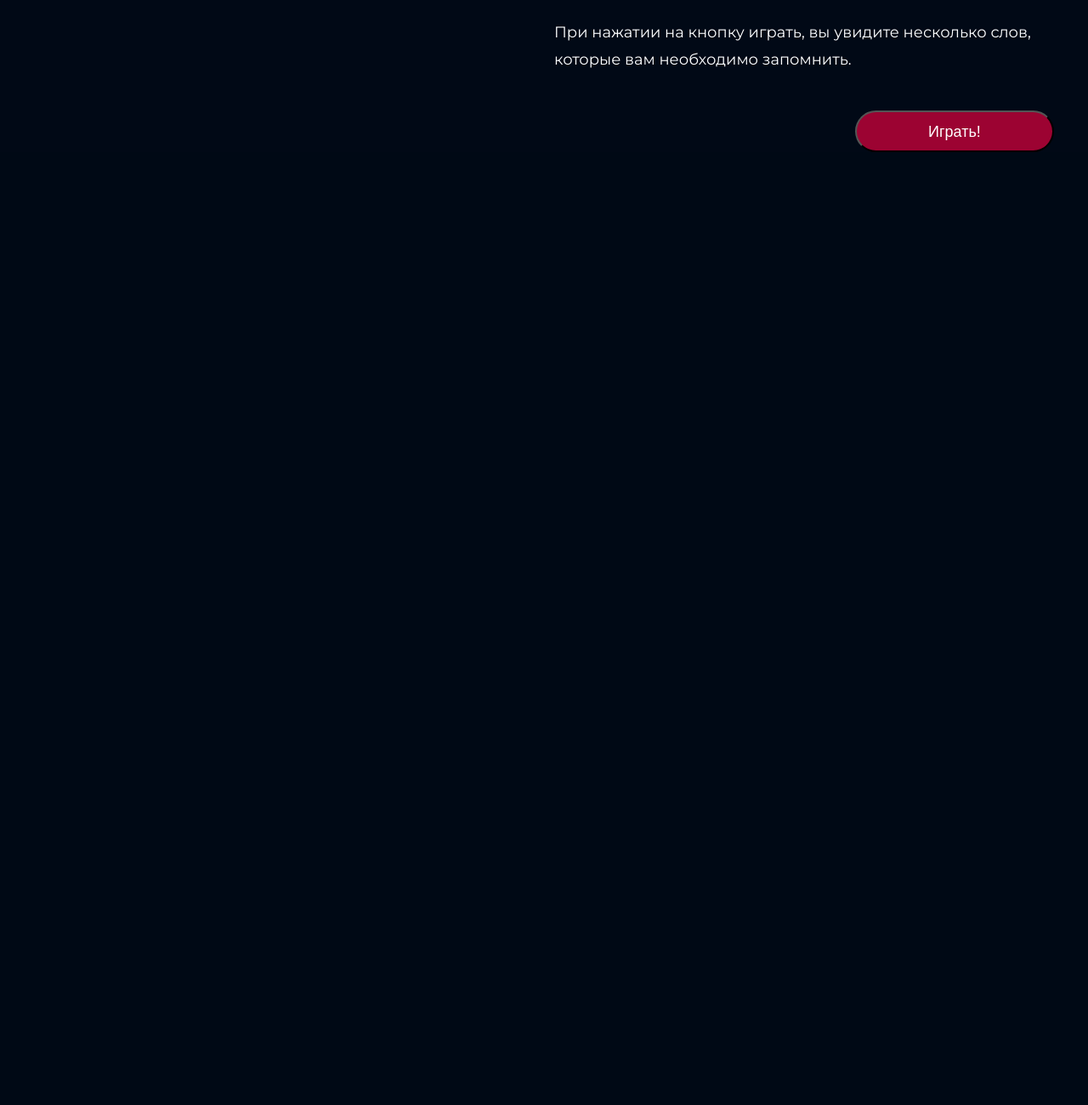
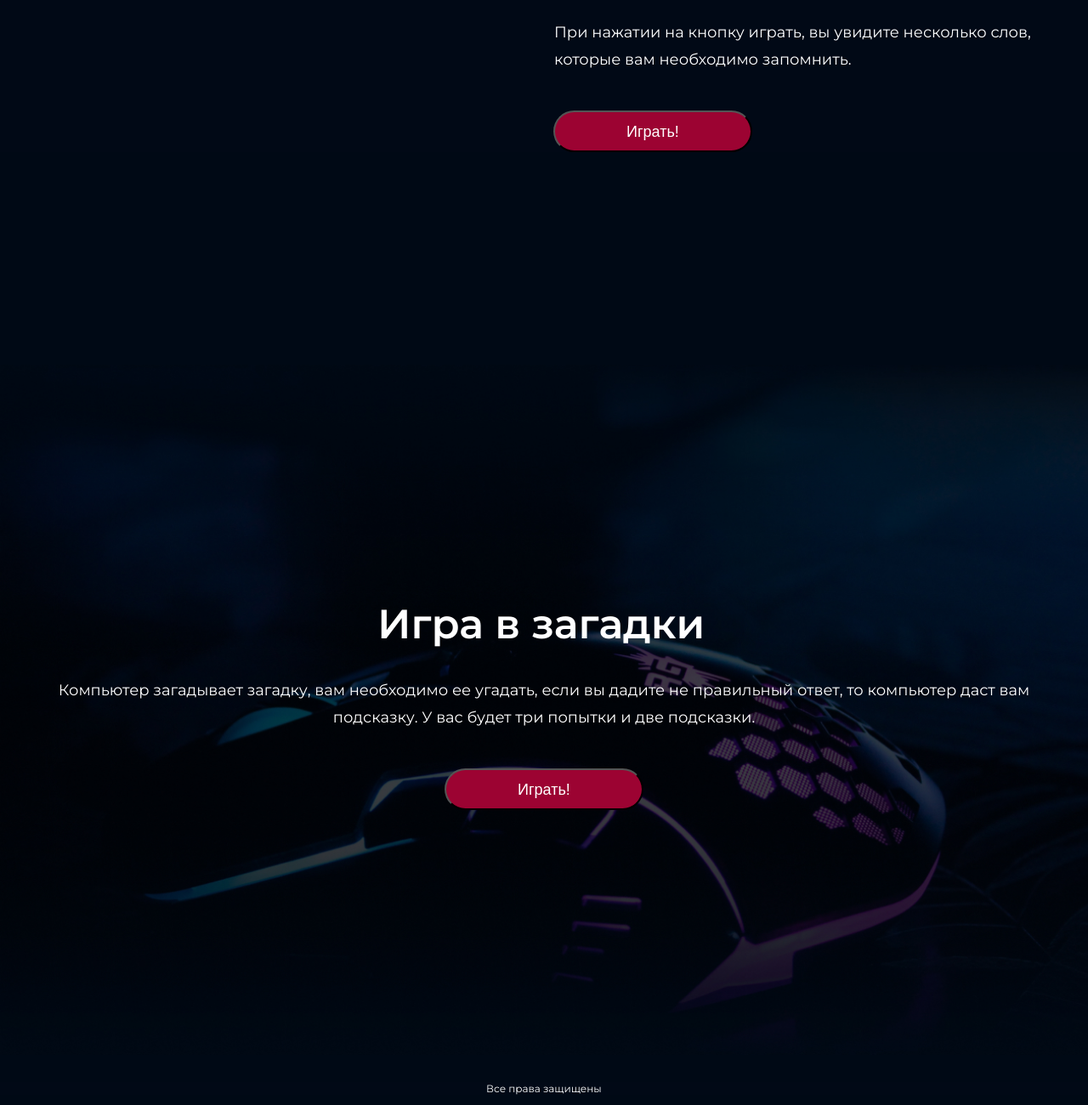
Before and after one commit to olesya-shinka/2-nd-course-hw, a plain HTML site: page index.html in a window 1280 px wide. Shown: the part 2640-3940 px from the top of the page at 85% size. Before the commit the page ends 2819 px from the top, so only its background shows below. Drawn offline with Linux system fonts and the light colour scheme.

Commit message:
wrote in html and changed styles

```diff
--- a/_main.css
+++ b/_main.css
@@ -167,6 +167,7 @@
     display: flex;
     flex-direction: column;
     align-items: flex-end;
+    margin-bottom: 250px;
   }
   .step2_content__title {
     width: 396px;
@@ -177,6 +178,7 @@
     display: flex;
     align-items: center;
     color: #FFFFFF;
+    margin-right: 190px;
   }
   .step2_content__text {
     width: 588px;
@@ -189,3 +191,92 @@
     color: #FFFFFF;
     margin-top: 32px;
   }
+  .button_step2 {
+    margin-top: 44px;
+    width: 234px;
+    height: 49px;
+    background: #9C0332;
+    border-radius: 30px;
+    font-style: normal;
+    font-weight: 400;
+    font-size: 18px;
+    line-height: 22px;
+    align-items: center;
+    display: flex;
+    color: #FFFFFF;
+    justify-content: center;
+    margin-right: 355px;
+  }
+  .button_step2:hover {
+    background: #EB443F;
+  }
+  .step3_content {
+    background-image: url(img/step3-back.jpg);
+    background-size: cover;
+    background-repeat: no-repeat;
+    display: flex;
+    flex-direction: column;
+    align-items: center;
+    padding-top: 276px;
+  }
+  .step3_content__title {
+    width: 392px;
+    font-style: normal;
+    font-weight: 700;
+    font-size: 48px;
+    line-height: 59px;
+    display: flex;
+    align-items: center;
+    text-align: center;
+    color: #FFFFFF;
+  }
+  .step3_content__text {
+    width: 1200px;
+    font-style: normal;
+    font-weight: 300;
+    font-size: 18px;
+    line-height: 32px;
+    display: flex;
+    align-items: center;
+    text-align: center;
+    color: #FFFFFF;
+    margin-top: 32px;
+  }
+  .button_step3 {
+    margin-top: 44px;
+    width: 234px;
+    height: 49px;
+    background: #9C0332;
+    border-radius: 30px;
+    font-style: normal;
+    font-weight: 400;
+    font-size: 18px;
+    line-height: 22px;
+    align-items: center;
+    display: flex;
+    color: #FFFFFF;
+    justify-content: center;
+    margin-bottom: 288px;
+  }
+  .button_step3:hover {
+    background: #EB443F;
+  }
+  .footer {
+    background-image: url(img/footer.jpg);
+    display: flex;
+    align-items: center;
+    flex-direction: column;
+    margin-top: 32px;
+    margin-bottom: 32px;
+  }
+  .footer_text {
+    width: 136px;
+    font-style: normal;
+    font-weight: 400;
+    font-size: 12px;
+    line-height: 15px;
+    display: flex;
+    align-items: center;
+    color: #FFFFFF;
+
+  }
--- a/index.html
+++ b/index.html
@@ -39,9 +39,23 @@
 <div class="step2_content center">
     <h2 class="step2_content__title">Запомни слова</h2>
     <p class="step2_content__text">При нажатии на кнопку играть, вы увидите несколько слов, которые вам необходимо запомнить.</p>
-    <button class="button">Играть!</button>
+    <button class="button_step2">Играть!</button>
+
     </div>
+</section>
 
+<section step 3>
+<div class="step3_content">
+    <h2 class="step3_content__title">Игра в загадки</h2>
+    <p class="step3_content__text">Компьютер загадывает загадку, вам необходимо ее угадать, если вы дадите не правильный ответ, то компьютер даст вам подсказку. У вас будет три попытки и две подсказки.</p>
+    <button class="button_step3">Играть!</button>
+</div>
 </section>
+
+<footer>
+    <div class="footer">
+        <p class="footer_text">Все права защищены</p>
+    </div>
+</footer>
 </body>
 </html>
```
Also changed, not shown: img/footer.jpg (added), img/step3-back.jpg (added).
